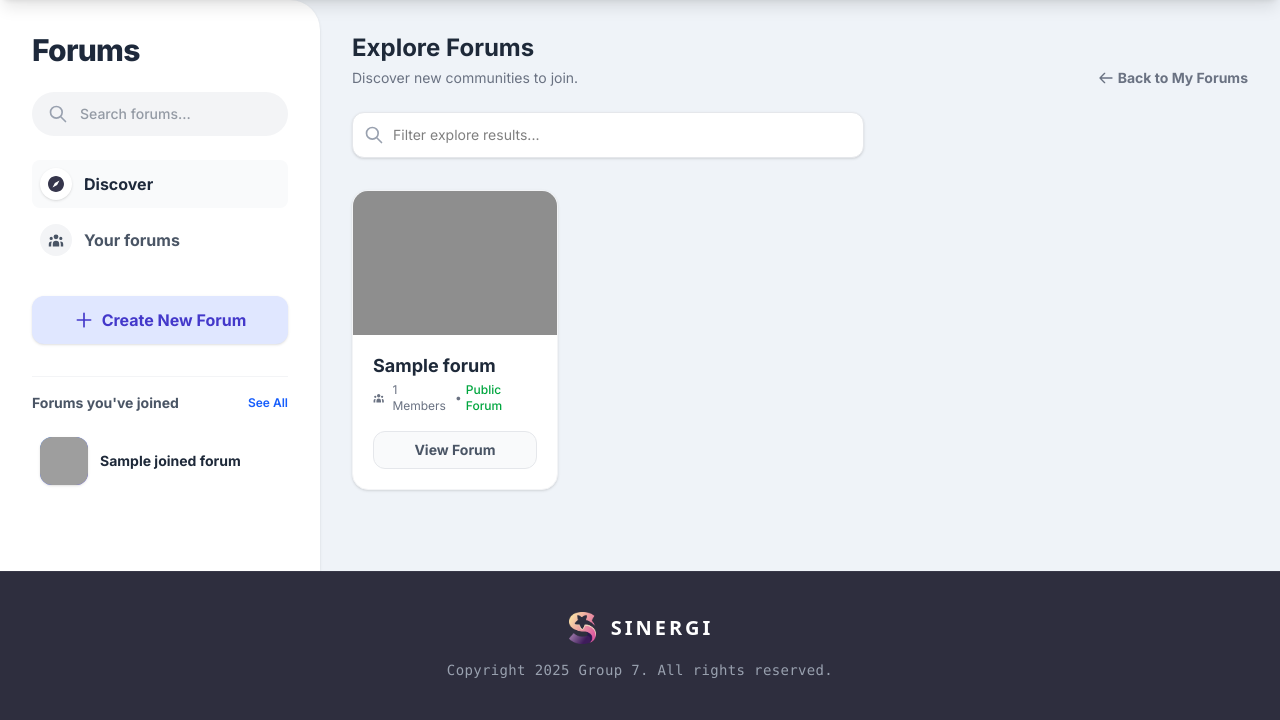
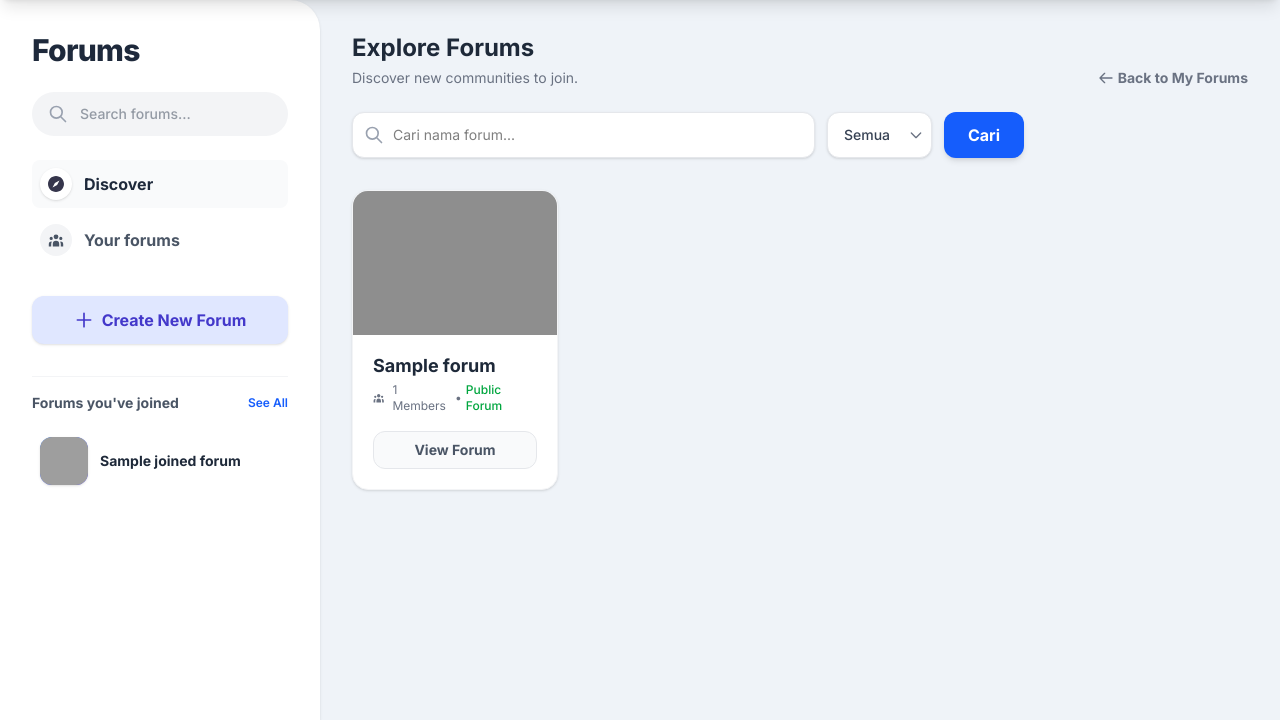
Before and after one commit to Adiien/Sinergi, a PHP site: the page made by views/forum/explore.php in a window 1280 px wide. Shown: the part 80-800 px from the top of the page. Run offline with PHP 8.4, Linux system fonts and the light colour scheme; the template is opened without the code that fills it: most values are stand-ins (such as "Sample title", 1, 10 or a date in 2020); some libraries are stand-ins or nearby versions; grey boxes are pictures that could not be loaded.

Commit message:
Last Update

```diff
--- a/views/auth/index.php
+++ b/views/auth/index.php
@@ -129,7 +129,7 @@
           </div>
 
           <div class="relative">
-            <input type="password" name="password" class="w-full px-4 py-2 border rounded-lg focus:outline-none focus:ring-2 focus:ring-indigo-500" placeholder="Password" required>
+            <input type="password" name="password" class="w-full px-4 py-2 border rounded-lg focus:outline-none focus:ring-2 focus:ring-indigo-500" placeholder="Password" required minlength="8">
           </div>
 
           <div id="study-program-field" class="relative transition-all duration-300">
--- a/views/forum/explore.php
+++ b/views/forum/explore.php
@@ -169,13 +169,37 @@
                         </a>
                     </div>
 
-                    <form action="<?= BASE_URL ?>/forum/explore" method="GET" class="mb-8 relative max-w-lg">
-                        <span class="absolute inset-y-0 left-0 pl-3 flex items-center pointer-events-none text-gray-400">
-                            <svg class="w-5 h-5" fill="none" stroke="currentColor" viewBox="0 0 24 24">
-                                <path stroke-linecap="round" stroke-linejoin="round" stroke-width="2" d="M21 21l-6-6m2-5a7 7 0 11-14 0 7 7 0 0114 0z"></path>
-                            </svg>
-                        </span>
-                        <input type="text" name="q" value="<?= htmlspecialchars($_GET['q'] ?? '') ?>" class="w-full bg-white border border-gray-200 rounded-xl py-3 pl-10 pr-4 focus:outline-none focus:ring-2 focus:ring-blue-500 shadow-sm transition text-sm" placeholder="Filter explore results...">
+                    <form action="<?= BASE_URL ?>/forum/explore" method="GET" class="mb-8 max-w-2xl">
+                        <div class="flex gap-3">
+                            <div class="relative flex-1">
+                                <span class="absolute inset-y-0 left-0 pl-3 flex items-center pointer-events-none text-gray-400">
+                                    <svg class="w-5 h-5" fill="none" stroke="currentColor" viewBox="0 0 24 24">
+                                        <path stroke-linecap="round" stroke-linejoin="round" stroke-width="2" d="M21 21l-6-6m2-5a7 7 0 11-14 0 7 7 0 0114 0z"></path>
+                                    </svg>
+                                </span>
+                                <input type="text" name="q" value="<?= htmlspecialchars($_GET['q'] ?? '') ?>"
+                                    class="w-full bg-white border border-gray-200 rounded-xl py-3 pl-10 pr-4 focus:outline-none focus:ring-2 focus:ring-blue-500 shadow-sm transition text-sm"
+                                    placeholder="Cari nama forum...">
+                            </div>
+
+                            <div class="relative">
+                                <select name="visibility" onchange="this.form.submit()"
+                                    class="appearance-none bg-white border border-gray-200 text-gray-700 py-3 pl-4 pr-10 rounded-xl focus:outline-none focus:ring-2 focus:ring-blue-500 shadow-sm text-sm font-medium cursor-pointer">
+                                    <option value="" <?= (!isset($_GET['visibility']) || $_GET['visibility'] == '') ? 'selected' : '' ?>>Semua</option>
+                                    <option value="public" <?= (isset($_GET['visibility']) && $_GET['visibility'] == 'public') ? 'selected' : '' ?>>Public</option>
+                                    <option value="private" <?= (isset($_GET['visibility']) && $_GET['visibility'] == 'private') ? 'selected' : '' ?>>Private</option>
+                                </select>
+                                <div class="pointer-events-none absolute inset-y-0 right-0 flex items-center px-2 text-gray-500">
+                                    <svg class="h-4 w-4" fill="none" stroke="currentColor" viewBox="0 0 24 24">
+                                        <path stroke-linecap="round" stroke-linejoin="round" stroke-width="2" d="M19 9l-7 7-7-7"></path>
+                                    </svg>
+                                </div>
+                            </div>
+
+                            <button type="submit" class="bg-blue-600 hover:bg-blue-700 text-white font-bold py-2 px-6 rounded-xl shadow-md transition">
+                                Cari
+                            </button>
+                        </div>
                     </form>
 
                     <div class="grid grid-cols-1 md:grid-cols-2 lg:grid-cols-3 xl:grid-cols-4 gap-6">
@@ -393,6 +417,6 @@
     <script src="<?= BASE_URL ?>/public/assets/js/Notification.js"></script>
 
 </body>
-<?php require_once __DIR__ . '/../partials/footer.php'; ?>
+
 
 </html>
--- a/views/forum/index.php
+++ b/views/forum/index.php
@@ -382,6 +382,5 @@
     <script src="<?= BASE_URL ?>/public/assets/js/Notification.js"></script>
 
 </body>
-<?php require_once __DIR__ . '/../partials/footer.php'; ?>
 
 </html>
```
Also changed, not shown: src/controllers/AuthController.php (+26 -10 lines), src/controllers/ForumController.php (+6 -20 lines), src/models/Forum.php (+35 -12 lines), public/assets/js/register.js.
